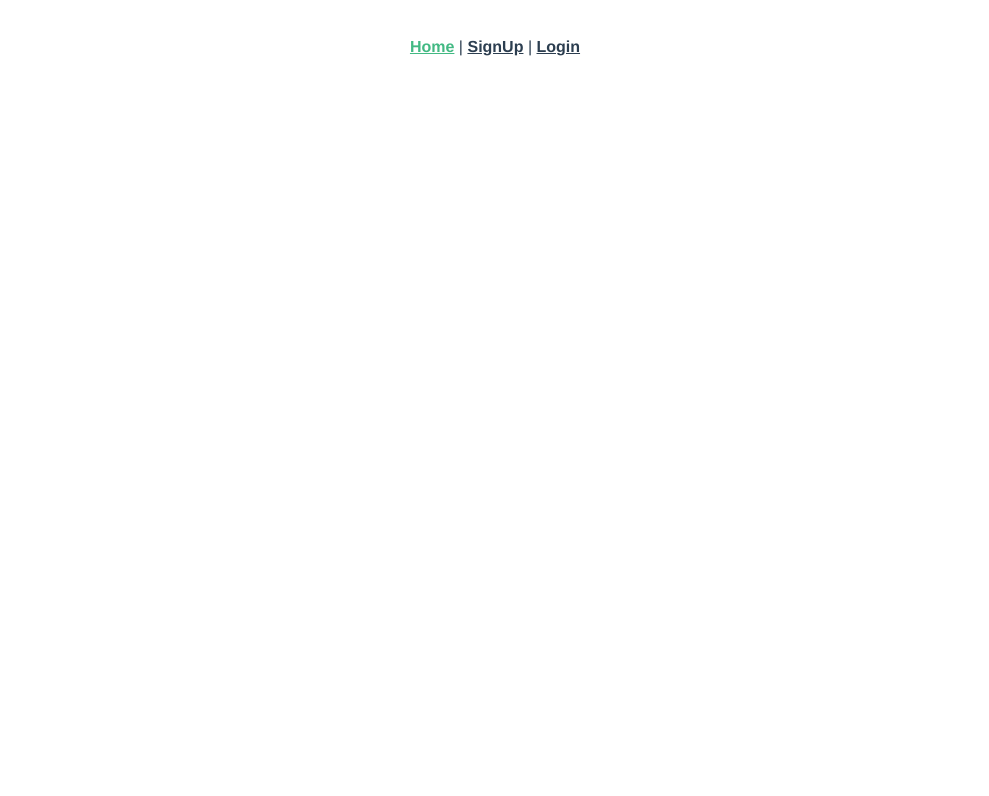
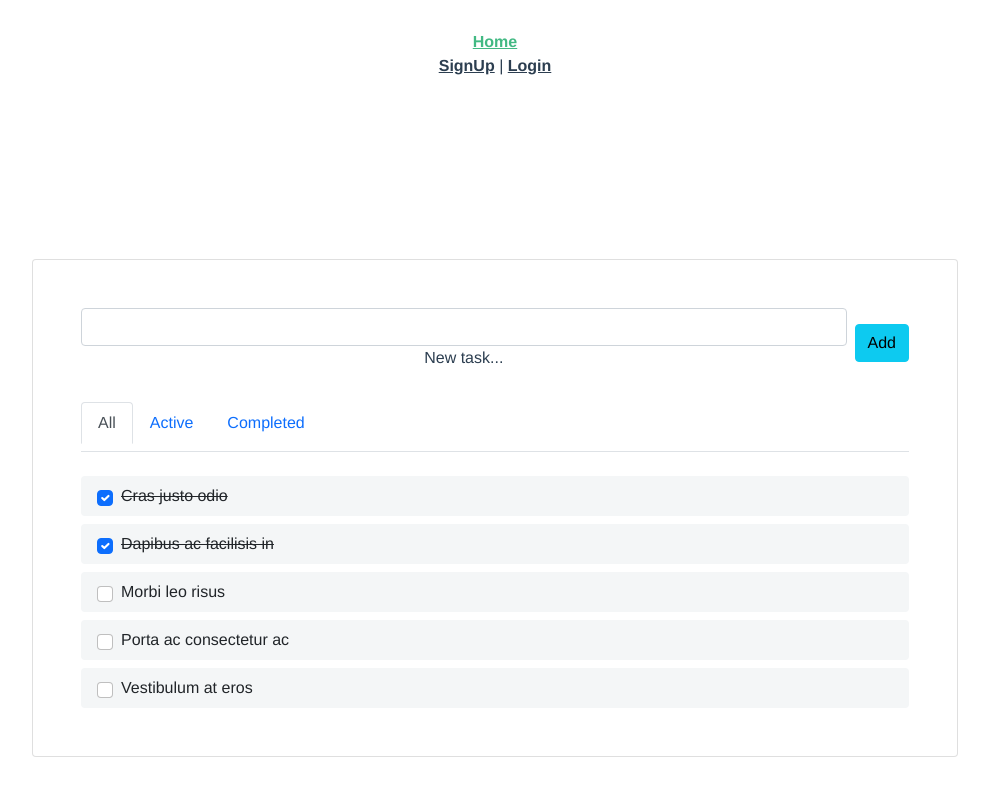
Before and after one commit to Single-Dev/Task-Manager, a Vue app in the folder frontend/: page / in a window 1280 px wide. Shown: the top 796 px of the page, without its empty margins (145-1134 px from the left). Built offline with nearby package versions, Linux system fonts and the light colour scheme; no server answers.

Commit message:
make it better

```diff
--- a/frontend/public/index.html
+++ b/frontend/public/index.html
@@ -6,6 +6,7 @@
     <meta name="viewport" content="width=device-width,initial-scale=1.0">
     <link rel="icon" href="<%= BASE_URL %>favicon.ico">
     <title>ToDo app</title>
+    <link href="https://cdn.jsdelivr.net/npm/bootstrap@5.0.2/dist/css/bootstrap.min.css" rel="stylesheet">
   </head>
   <body>
 
--- a/frontend/src/App.vue
+++ b/frontend/src/App.vue
@@ -1,8 +1,10 @@
 <template>
   <nav>
-    <router-link to="/">Home</router-link> |
-    <router-link to="/signup">SignUp</router-link> |
-    <router-link to="/login">Login</router-link>
+    <router-link to="/">Home</router-link>
+    <div v-if="IsAuthenticated === false">
+      <router-link  to="/signup">SignUp</router-link> |
+      <router-link to="/login">Login</router-link>
+    </div>
   </nav>
   <router-view/>
 </template>
@@ -13,10 +15,16 @@ import axios from 'axios';
 
 export default{
   name:"App",
+  data() {
+    return {
+      IsAuthenticated:false
+    }
+  },
   methods:{
     beforeCrete(){
     this.$store.commit('initializeStore')
     const token = this.$store.state.token
+    this.IsAuthenticated = this.$store.state.IsAuthenticated
     if(token){
       axios.defaults.headers.common['Authorization'] = "Token " + token
     }else{
--- /dev/null
+++ b/frontend/src/components/todo.vue
@@ -0,0 +1,125 @@
+<template>
+    <section class="vh-100 gradient-custom">
+        <div class="container py-5 h-100">
+            <div class="row d-flex justify-content-center align-items-center h-100">
+                <div class="col col-xl-10">
+
+                    <div class="card">
+                        <div class="card-body p-5">
+
+                            <form class="d-flex justify-content-center align-items-center mb-4">
+                                <div class="form-outline flex-fill">
+                                    <input type="text" id="form2" class="form-control" />
+                                    <label class="form-label" for="form2">New task...</label>
+                                </div>
+                                <button type="submit" class="btn btn-info ms-2">Add</button>
+                            </form>
+
+                            <!-- Tabs navs -->
+                            <ul class="nav nav-tabs mb-4 pb-2" id="ex1" role="tablist">
+                                <li class="nav-item" role="presentation">
+                                    <a class="nav-link active" id="ex1-tab-1" data-mdb-toggle="tab" href="#ex1-tabs-1"
+                                        role="tab" aria-controls="ex1-tabs-1" aria-selected="true">All</a>
+                                </li>
+                                <li class="nav-item" role="presentation">
+                                    <a class="nav-link" id="ex1-tab-2" data-mdb-toggle="tab" href="#ex1-tabs-2" role="tab"
+                                        aria-controls="ex1-tabs-2" aria-selected="false">Active</a>
+                                </li>
+                                <li class="nav-item" role="presentation">
+                                    <a class="nav-link" id="ex1-tab-3" data-mdb-toggle="tab" href="#ex1-tabs-3" role="tab"
+                                        aria-controls="ex1-tabs-3" aria-selected="false">Completed</a>
+                                </li>
+                            </ul>
+                            <!-- Tabs navs -->
+
+                            <!-- Tabs content -->
+                            <div class="tab-content" id="ex1-content">
+                                <div class="tab-pane fade show active" id="ex1-tabs-1" role="tabpanel"
+                                    aria-labelledby="ex1-tab-1">
+                                    <ul class="list-group mb-0">
+                                        <li class="list-group-item d-flex align-items-center border-0 mb-2 rounded"
+                                            style="background-color: #f4f6f7;">
+                                            <input class="form-check-input me-2" type="checkbox" value="" aria-label="..."
+                                                checked />
+                                            <s>Cras justo odio</s>
+                                        </li>
+                                        <li class="list-group-item d-flex align-items-center border-0 mb-2 rounded"
+                                            style="background-color: #f4f6f7;">
+                                            <input class="form-check-input me-2" type="checkbox" value="" aria-label="..."
+                                                checked />
+                                            <s>Dapibus ac facilisis in</s>
+                                        </li>
+                                        <li class="list-group-item d-flex align-items-center border-0 mb-2 rounded"
+                                            style="background-color: #f4f6f7;">
+                                            <input class="form-check-input me-2" type="checkbox" value=""
+                                                aria-label="..." />
+                                            Morbi leo risus
+                                        </li>
+                                        <li class="list-group-item d-flex align-items-center border-0 mb-2 rounded"
+                                            style="background-color: #f4f6f7;">
+                                            <input class="form-check-input me-2" type="checkbox" value=""
+                                                aria-label="..." />
+                                            Porta ac consectetur ac
+                                        </li>
+                                        <li class="list-group-item d-flex align-items-center border-0 mb-0 rounded"
+                                            style="background-color: #f4f6f7;">
+                                            <input class="form-check-input me-2" type="checkbox" value=""
+                                                aria-label="..." />
+                                            Vestibulum at eros
+                                        </li>
+                                    </ul>
+                                </div>
+                                <div class="tab-pane fade" id="ex1-tabs-2" role="tabpanel" aria-labelledby="ex1-tab-2">
+                                    <ul class="list-group mb-0">
+                                        <li class="list-group-item d-flex align-items-center border-0 mb-2 rounded"
+                                            style="background-color: #f4f6f7;">
+                                            <input class="form-check-input me-2" type="checkbox" value=""
+                                                aria-label="..." />
+                                            Morbi leo risus
+                                        </li>
+                                        <li class="list-group-item d-flex align-items-center border-0 mb-2 rounded"
+                                            style="background-color: #f4f6f7;">
+                                            <input class="form-check-input me-2" type="checkbox" value=""
+                                                aria-label="..." />
+                                            Porta ac consectetur ac
+                                        </li>
+                                        <li class="list-group-item d-flex align-items-center border-0 mb-0 rounded"
+                                            style="background-color: #f4f6f7;">
+                                            <input class="form-check-input me-2" type="checkbox" value=""
+                                                aria-label="..." />
+                                            Vestibulum at eros
+                                        </li>
+                                    </ul>
+                                </div>
+                                <div class="tab-pane fade" id="ex1-tabs-3" role="tabpanel" aria-labelledby="ex1-tab-3">
+                                    <ul class="list-group mb-0">
+                                        <li class="list-group-item d-flex align-items-center border-0 mb-2 rounded"
+                                            style="background-color: #f4f6f7;">
+                                            <input class="form-check-input me-2" type="checkbox" value="" aria-label="..."
+                                                checked />
+                                            <s>Cras justo odio</s>
+                                        </li>
+                                        <li class="list-group-item d-flex align-items-center border-0 mb-2 rounded"
+                                            style="background-color: #f4f6f7;">
+                                            <input class="form-check-input me-2" type="checkbox" value="" aria-label="..."
+                                                checked />
+                                            <s>Dapibus ac facilisis in</s>
+                                        </li>
+                                    </ul>
+                                </div>
+                            </div>
+                            <!-- Tabs content -->
+
+                        </div>
+                    </div>
+
+                </div>
+            </div>
+        </div>
+    </section></template>
+<script>
+export default {
+
+}
+</script>
+<style></style>
--- a/frontend/src/views/HomeView.vue
+++ b/frontend/src/views/HomeView.vue
@@ -1,17 +1,37 @@
 <template>
   <div class="home">
-    <HelloWorld />
+    {{ username }}
+    <todo />
   </div>
 </template>
 
 <script>
-// @ is an alias to /src
-import HelloWorld from '@/components/HelloWorld.vue'
-
+import todo from '@/components/todo.vue'
+import axios from 'axios'
 export default {
   name: 'HomeView',
+  data() {
+    return {
+      username: ''
+    }
+  },
   components: {
-    HelloWorld
-  }
+    todo
+  },
+  methods:{
+    getMe() {
+        axios.get('/api/v1/users/me/',)
+        .then(response => {
+          this.username = response.data.username
+          console.log(response.data);
+        })
+        .catch(error=>{
+          console.log(error);
+        })
+    },
+  },
+  mounted() {
+    this.getMe()
+  },
 }
 </script>
--- a/frontend/src/views/Login.vue
+++ b/frontend/src/views/Login.vue
@@ -37,6 +37,8 @@ export default {
                     axios.defaults.headers.common['Authorization'] = "Token " +token
 
                     localStorage.setItem('token', token)
+
+                    this.$router.push('/')
                 })
                 .catch(error => {
                     console.log(error);
```
